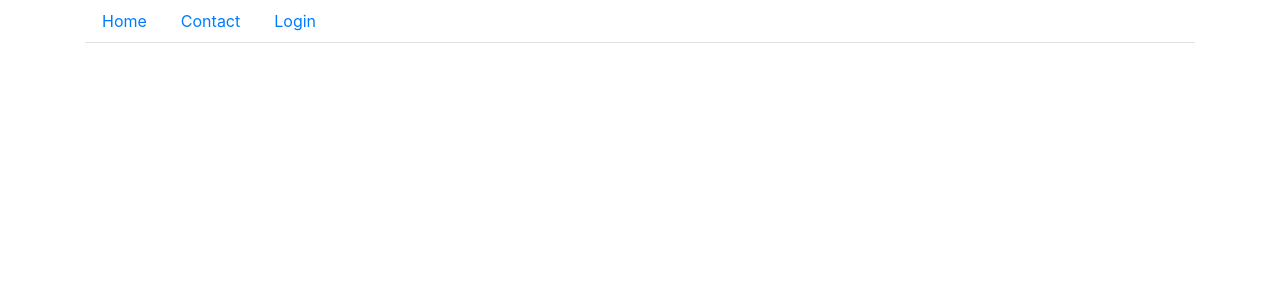
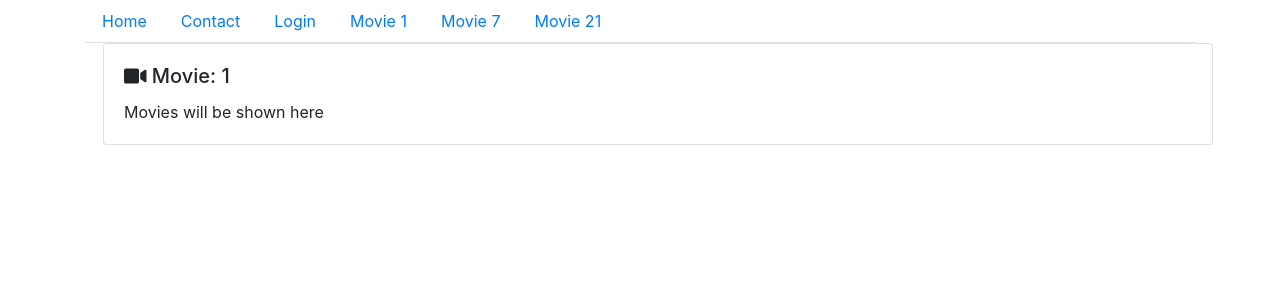
Before and after one commit to lazvel/filmoteka-frontend, a React (Create React App) app: page /#/movie/1 in a window 1280 px wide. Shown: the top 300 px of the page. Built offline with nearby package versions, Linux system fonts and the light colour scheme.

Commit message:
added routing with parameters

```diff
--- /dev/null
+++ b/src/components/MoviePage/MoviePage.tsx
@@ -0,0 +1,70 @@
+import { faVideo } from "@fortawesome/free-solid-svg-icons";
+import { FontAwesomeIcon } from "@fortawesome/react-fontawesome";
+import React, { Component } from "react";
+import { Card, Container } from "react-bootstrap";
+import MovieType from "../../types/MovieType";
+
+
+interface MoviePageProperties {
+    match: {
+        params: {
+            mId: number;
+        }
+    }
+}
+
+interface MoviePageState {
+    movie?: MovieType;
+}
+
+export default class MoviePage extends Component<MoviePageProperties> {
+    state: MoviePageState;
+
+    constructor(props: MoviePageProperties | Readonly<MoviePageProperties>) {
+        super(props);
+
+        this.state = { };
+    }
+
+    render() {
+        return (
+            <Container>
+                <Card>
+                    <Card.Body>
+                        <Card.Title>
+                            <FontAwesomeIcon icon={ faVideo } /> { this.state.movie?.name }
+                        </Card.Title>
+                        <Card.Text>
+                            Movies will be shown here
+                        </Card.Text>
+                    </Card.Body>
+                </Card>
+            </Container>
+        );
+    }
+
+    componentWillMount() {
+        this.getMovieData()
+    }
+
+    componentWillReceiveProps(newProps: MoviePageProperties) {
+        if (newProps.match.params.mId === this.props.match.params.mId) {
+            return;
+        }
+
+        this.getMovieData();
+    }
+
+    private getMovieData() {
+        setTimeout(() => {
+            const data: MovieType = {
+                name: 'Movie: ' + this.props.match.params.mId,
+                movieId: this.props.match.params.mId,
+            };
+
+            this.setState({
+                movie: data,
+            })
+        }, 250)
+    }
+}
--- a/src/index.tsx
+++ b/src/index.tsx
@@ -13,11 +13,17 @@
 import HomePage from './components/HomePage/HomePage';
 import { ContactPage } from './components/ContactPage/ContactPage';
 import { UserLoginPage } from './components/UserLoginPage/UserLoginPage';
+import MoviePage from './components/MoviePage/MoviePage';
 
 const menuItems = [
   new MainMenuItem("Home", "/"),
   new MainMenuItem("Contact", "/contact"),
   new MainMenuItem("Login", "/user/login"),
+
+
+  new MainMenuItem("Movie 1", "/movie/1"),
+  new MainMenuItem("Movie 7", "/movie/7"),
+  new MainMenuItem("Movie 21", "/movie/21"),
 ];
 
 ReactDOM.render(
@@ -28,6 +34,7 @@
         <Route exact path="/" component={ HomePage }/>
         <Route path="/contact" component={ ContactPage }/>
         <Route path="/user/login" component={ UserLoginPage }/>
+        <Route path="/movie/:mId" component={ MoviePage }/>
       </Switch>
     </HashRouter>
   </React.StrictMode>,
--- /dev/null
+++ b/src/types/MovieType.ts
@@ -0,0 +1,8 @@
+export default class MovieType {
+    movieId?: number;
+    name?: string;
+    description?: string;
+    genre?: string;
+    rating?: number;
+    price?: number;
+}
```
Also changed, not shown: 2 other files (tests, documents, lock files or other folders).
